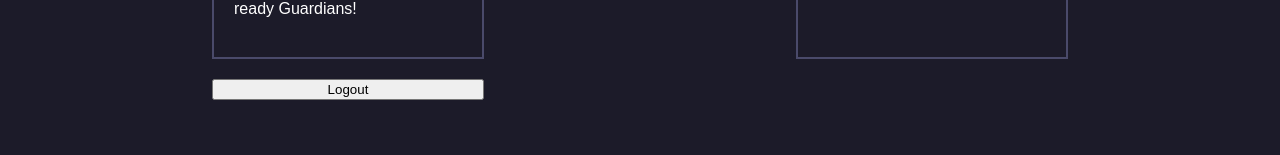
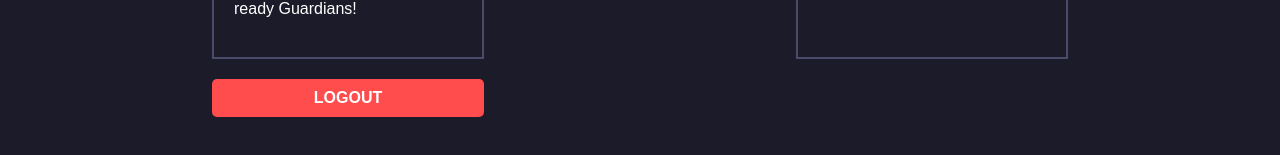
Before and after one commit to 09NINE90/BoostingPlatformFrontEnd, a React (Vite) app: page /homePage in a window 1280 px wide. Shown: the part 357-512 px from the top of the page. Built offline with nearby package versions, Linux system fonts and the light colour scheme.

Commit message:
#front: Реализована изоляция стилей для HomePage

```diff
--- a/src/components/home/HomePage.css
+++ /dev/null
@@ -1,15 +0,0 @@
-main .promo {
-    display: grid;
-    grid-template-columns: 1fr 1fr 1fr;
-    gap: 20px;
-    padding: 20px;
-}
-.promo-left, .promo-right {
-    border: 2px solid #4a4a6a;
-    padding: 20px;
-}
-
-.promo-center img {
-    max-width: 100%;
-    border-radius: 10px;
-}
--- a/src/components/home/HomePage.jsx
+++ b/src/components/home/HomePage.jsx
@@ -1,22 +1,23 @@
-import React, { useState, useEffect }  from "react";
-import {promoList} from './HomeData';
+import React, { useState, useEffect } from "react";
+import { promoList } from './HomeData';
 import Promo from './Promo.jsx';
-import axios from 'axios'
-import './HomePage.css'
+import axios from 'axios';
+import styles from './HomePage.module.css';
 
 const HomePage = () => {
     return (
         <>
             <main>
-                <section className="promo">
-                    <Promo className='promo-left'  {...promoList[0]}/>
-                    <div className="promo-center">
+                <section className={styles.promo}>
+                    <Promo className={styles.promoLeft} {...promoList[0]} />
+                    <div className={styles.promoCenter}>
                         <img
-                            src="http://localhost:9000/orders-images/8c8fa318-627b-41d3-884c-c43b677c05f2-kaktus_neon_temnyj_163081_3840x2160.png?X-Amz-Algorithm=AWS4-HMAC-SHA256&X-Amz-Credential=minio%2F20241205%2Fus-east-1%2Fs3%2Faws4_request&X-Amz-Date=20241205T183637Z&X-Amz-Expires=604800&X-Amz-SignedHeaders=host&X-Amz-Signature=1d17870300ba93fc0fff0e33f272b77bc453d0e0eb9ecd6861a813d5bfb7e6b1"
-                            alt="The Final Shape Promo"/>
+                            src="https://steamuserimages-a.akamaihd.net/ugc/2496760306132372866/2C8FCB0E50B6D92EB5AF3CED3D67A8A006C89E41/?imw=512&&ima=fit&impolicy=Letterbox&imcolor=%23000000&letterbox=false"
+                            alt="The Final Shape Promo"
+                        />
                     </div>
-                    <Promo className='promo-right' {...promoList[1]}/>
-                    <button onClick={logout}>Logout</button>
+                    <Promo className={styles.promoRight} {...promoList[1]} />
+                    <button onClick={logout} className={styles.logoutBtn}>Logout</button>
                 </section>
             </main>
         </>
@@ -25,11 +26,10 @@ const HomePage = () => {
 
 const logout = async () => {
     try {
-        const response = await axios.post('http://localhost/api/auth/logout', {}, {withCredentials: true}); // Отправляем запрос на выход с cookie
+        const response = await axios.post('http://localhost/api/auth/logout', {}, { withCredentials: true });
     } catch (err) {
         console.error('Failed to logout:', err);
     }
 };
 
-
 export default HomePage;
--- /dev/null
+++ b/src/components/home/HomePage.module.css
@@ -0,0 +1,35 @@
+/* HomePage.module.css */
+.promo {
+    display: grid;
+    grid-template-columns: 1fr 1fr 1fr;
+    gap: 20px;
+    padding: 20px;
+}
+
+.promoLeft, .promoRight {
+    border: 2px solid #4a4a6a;
+    padding: 20px;
+}
+
+.promoCenter img {
+    max-width: 100%;
+    border-radius: 10px;
+}
+
+.logoutBtn {
+    background-color: #ff4c4c;
+    color: #fff;
+    border: none;
+    padding: 10px 20px;
+    border-radius: 5px;
+    font-size: 16px;
+    cursor: pointer;
+    text-transform: uppercase;
+    font-weight: bold;
+    transition: background-color 0.3s ease, transform 0.2s ease;
+}
+
+.logoutBtn:hover {
+    background-color: #e04343;
+    transform: scale(1.05);
+}
```
